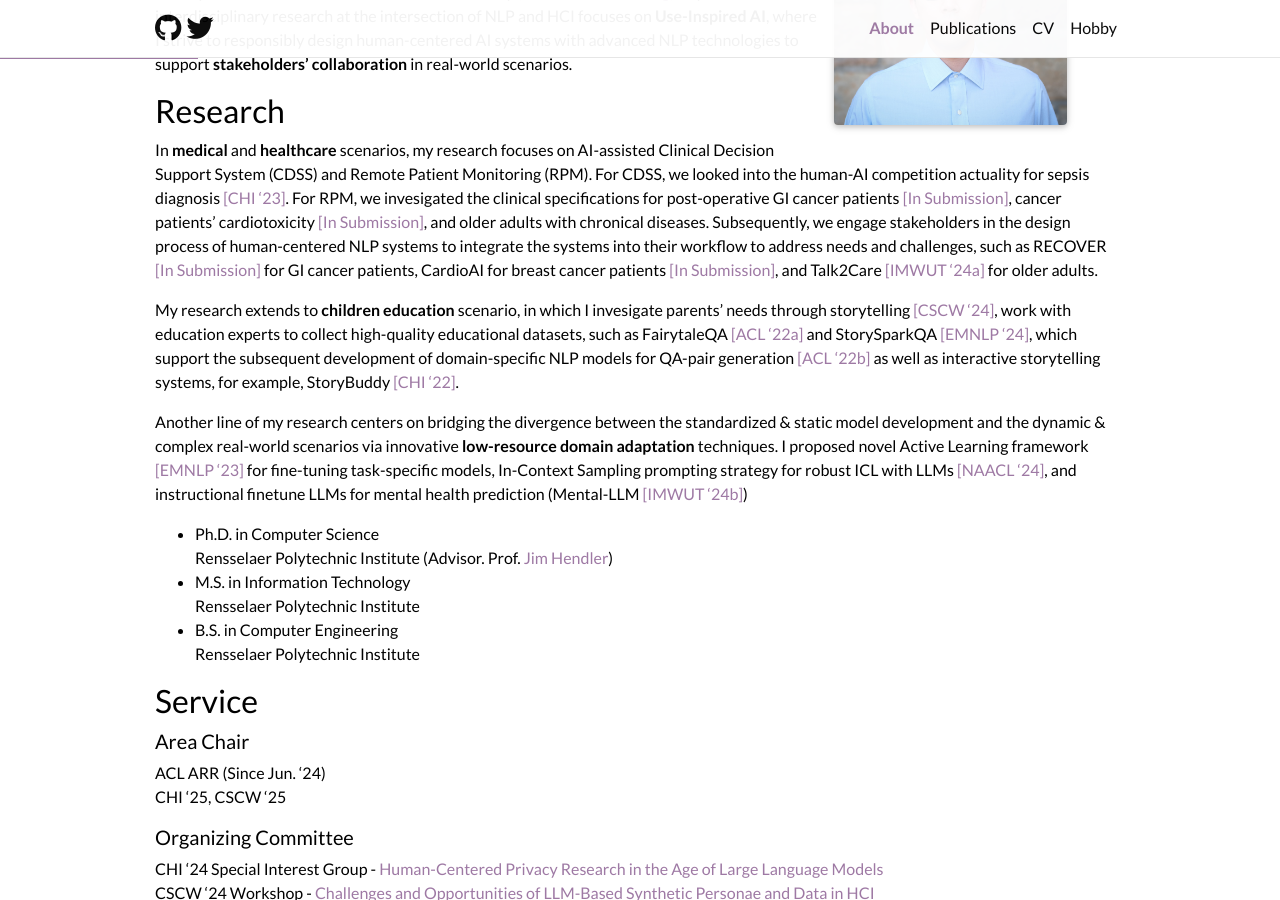
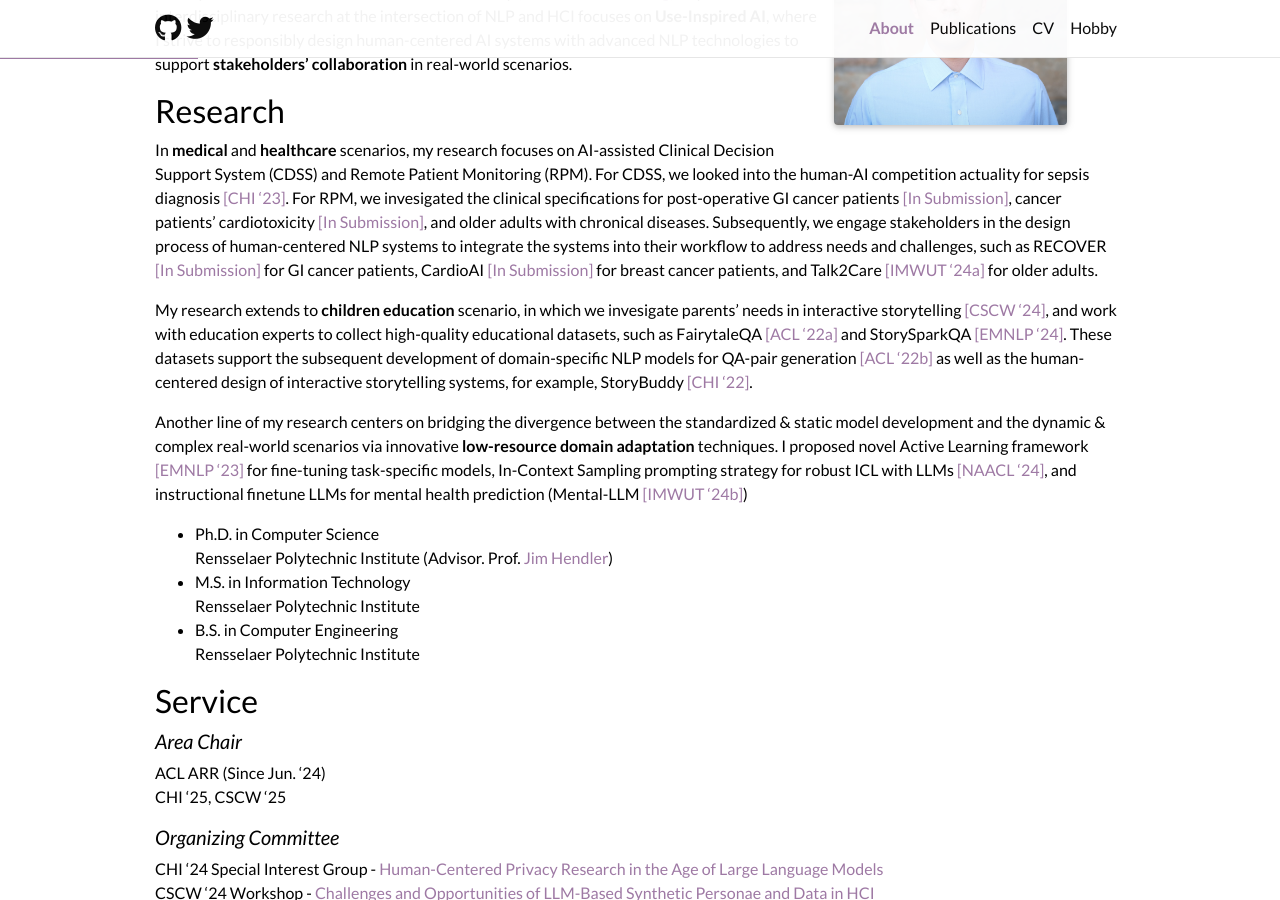
Before and after one commit to WorkInTheDark/WorkInTheDark.github.io, a Jekyll site: the page built from _pages/about.md, in a window 1280 px wide and 900 px high, scrolled down 310 px. Built offline with Jekyll 4.4.1, drawn with Linux system fonts in a browser that asks for light colours; comment, search, counter and statistics services are not loaded; a style sheet for code colours, icons or effects is not loaded.

Commit message:
Update about.md

```diff
--- a/_pages/about.md
+++ b/_pages/about.md
@@ -49,9 +49,10 @@
 In **medical** and **healthcare** scenarios, my research focuses on AI-assisted Clinical Decision Support System (CDSS) and Remote Patient Monitoring (RPM).
 For CDSS, we looked into the human-AI competition actuality for sepsis diagnosis [\[CHI '23\]](https://dl.acm.org/doi/full/10.1145/3613904.3642343).
 For RPM, we invesigated the clinical specifications for post-operative GI cancer patients [\[In Submission\]](https://arxiv.org/abs/2404.13409), cancer patients' cardiotoxicity [\[In Submission\]](https://arxiv.org/abs/2408.03586), and older adults with chronical diseases.
-Subsequently, we engage stakeholders in the design process of human-centered NLP systems to integrate the systems into their workflow to address needs and challenges, such as RECOVER [\[In Submission\]]() for GI cancer patients, CardioAI for breast cancer patients [\[In Submission\]](https://arxiv.org/abs/2410.04592), and Talk2Care [\[IMWUT '24a\]](https://dl.acm.org/doi/10.1145/3659625) for older adults.
+Subsequently, we engage stakeholders in the design process of human-centered NLP systems to integrate the systems into their workflow to address needs and challenges, such as RECOVER [\[In Submission\]]() for GI cancer patients, CardioAI [\[In Submission\]](https://arxiv.org/abs/2410.04592) for breast cancer patients, and Talk2Care [\[IMWUT '24a\]](https://dl.acm.org/doi/10.1145/3659625) for older adults.
 
-My research extends to **children education** scenario, in which I invesigate parents' needs through storytelling [\[CSCW '24\]](https://dl.acm.org/doi/10.1145/3687035), work with education experts to collect high-quality educational datasets, such as FairytaleQA [\[ACL '22a\]](https://aclanthology.org/2022.acl-long.34/) and StorySparkQA [\[EMNLP '24\]](https://aclanthology.org/2024.emnlp-main.961/), which support the subsequent development of domain-specific NLP models for QA-pair generation [\[ACL '22b\]](https://aclanthology.org/2022.acl-long.54/) as well as interactive storytelling systems, for example, StoryBuddy [\[CHI '22\]](https://dl.acm.org/doi/abs/10.1145/3491102.3517479).
+My research extends to **children education** scenario, in which we invesigate parents' needs in interactive storytelling [\[CSCW '24\]](https://dl.acm.org/doi/10.1145/3687035), and work with education experts to collect high-quality educational datasets, such as FairytaleQA [\[ACL '22a\]](https://aclanthology.org/2022.acl-long.34/) and StorySparkQA [\[EMNLP '24\]](https://aclanthology.org/2024.emnlp-main.961/).
+These datasets support the subsequent development of domain-specific NLP models for QA-pair generation [\[ACL '22b\]](https://aclanthology.org/2022.acl-long.54/) as well as the human-centered design of interactive storytelling systems, for example, StoryBuddy [\[CHI '22\]](https://dl.acm.org/doi/abs/10.1145/3491102.3517479).
 
 Another line of my research centers on bridging the divergence between the standardized & static model development and the dynamic & complex real-world scenarios via innovative **low-resource domain adaptation** techniques. I proposed novel Active Learning framework [\[EMNLP '23\]](https://aclanthology.org/2023.findings-emnlp.778/) for fine-tuning task-specific models, In-Context Sampling prompting strategy for robust ICL with LLMs [\[NAACL '24\]](https://aclanthology.org/2024.findings-naacl.115/), and instructional finetune LLMs for mental health prediction (Mental-LLM [\[IMWUT '24b\]](https://dl.acm.org/doi/abs/10.1145/3643540))
 
@@ -131,15 +132,15 @@
 
 <!-- I have served on program committees for various top conferences and journals:  -->
 
-##### Area Chair
+##### *Area Chair*
 ACL ARR (Since Jun. '24) \
 CHI '25, CSCW '25
 
-##### Organizing Committee
+##### *Organizing Committee*
 CHI '24 Special Interest Group - [Human-Centered Privacy Research in the Age of Large Language Models](https://dl.acm.org/doi/10.1145/3613905.3643983) \
 CSCW '24 Workshop - [Challenges and Opportunities of LLM-Based Synthetic Personae and Data in HCI](https://dl.acm.org/doi/10.1145/3613905.3636293)
 
-##### Reviewer
+##### *Reviewer*
 Conferences: ACL ARR (Aug. '23, Oct. '23, Dec. '23), EMNLP '23, NAACL '24, CHI '24, IUI '24, IMWUT '24 \
 Journals: Natural Human Behavior, IJHCI, IJHCS
 
```
